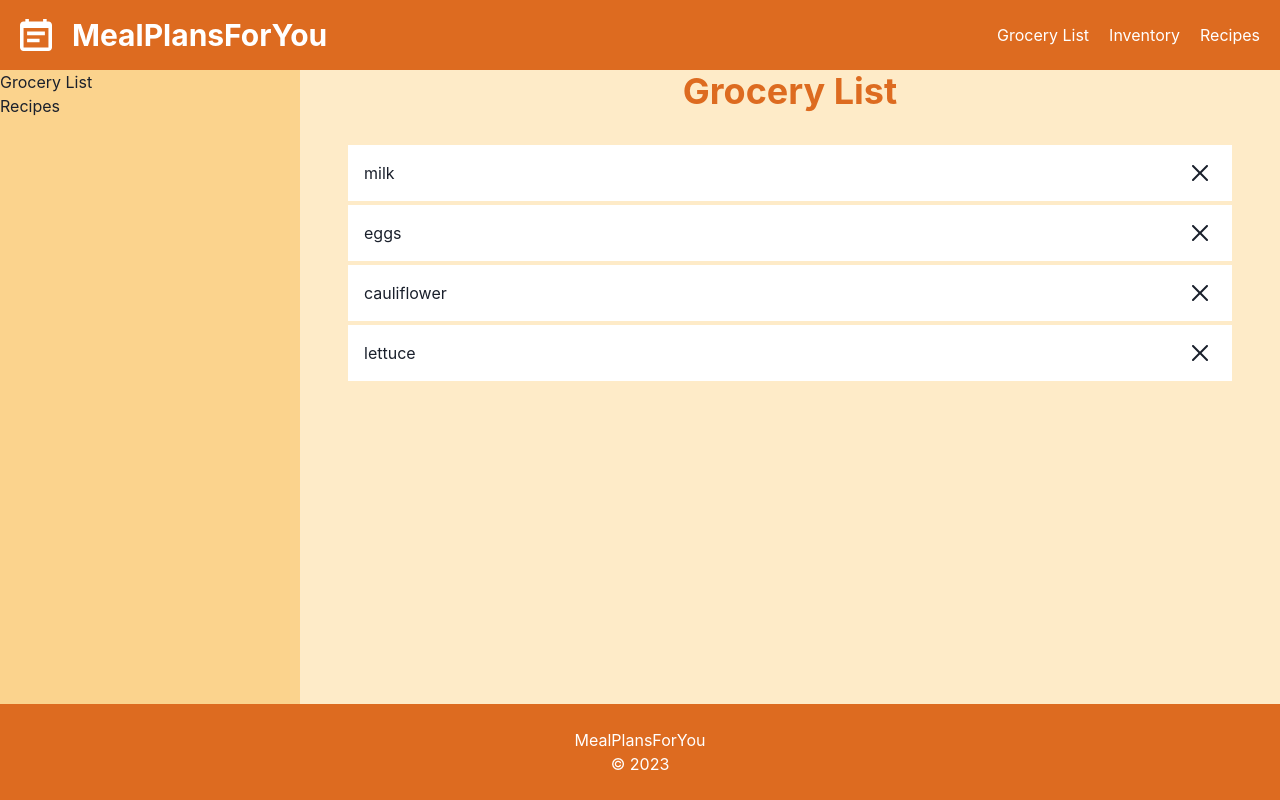
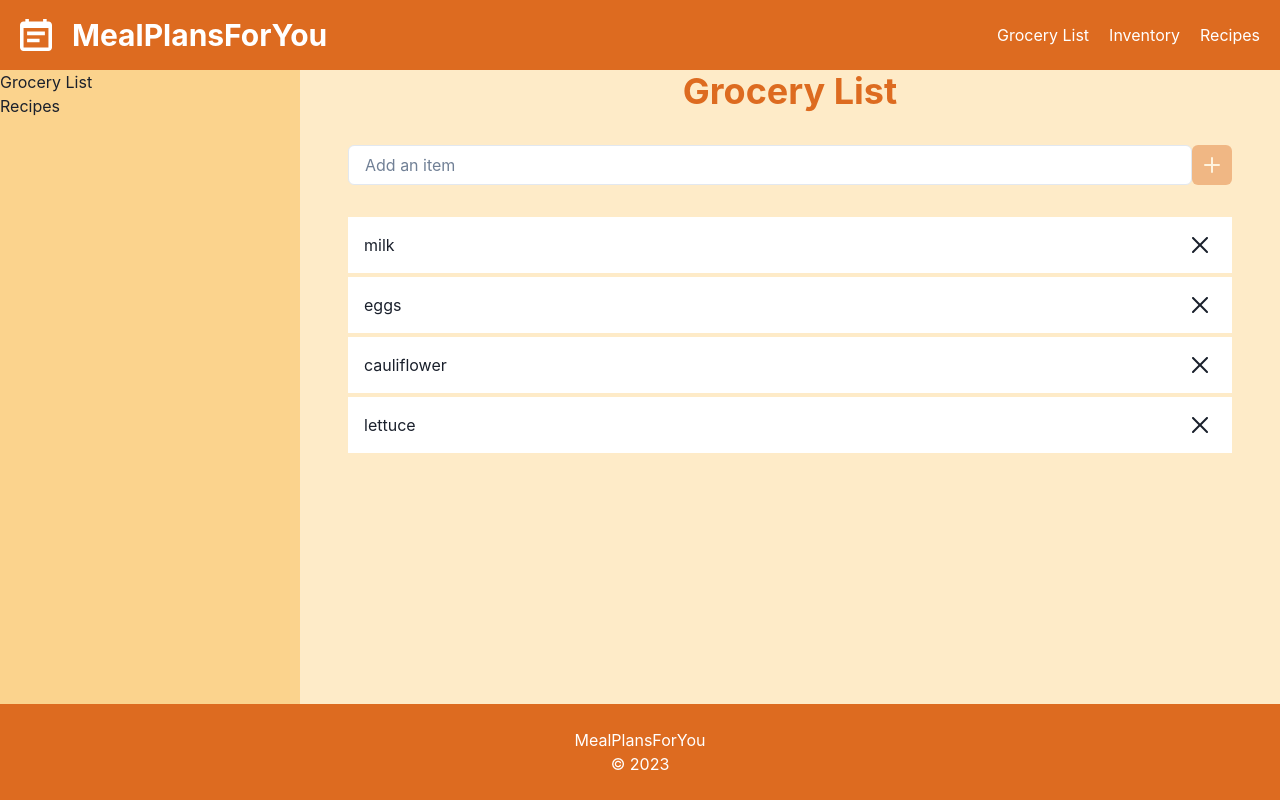
Before and after one commit to ccstar210/meal-planner-ui, a React (Create React App) app: page /grocery in a window 1280 px wide. Built offline with nearby package versions, Linux system fonts and the light colour scheme; data requests are answered from the project's data file.

Commit message:
Added add grocery item functionality with disabled button on empty input

```diff
--- /dev/null
+++ b/src/components/grocery/AddGroceryItemForm.jsx
@@ -0,0 +1,40 @@
+import { AddIcon } from '@chakra-ui/icons';
+import { HStack, IconButton, Input } from '@chakra-ui/react';
+import { useState } from 'react';
+import PropTypes from 'prop-types';
+
+export default function AddGroceryItemForm({ onAdd }) {
+  const [groceryItem, setGroceryItem] = useState('');
+
+  const handleSubmit = (e) => {
+    e.preventDefault();
+    onAdd(groceryItem);
+    setGroceryItem('');
+  };
+
+  return (
+    <form onSubmit={handleSubmit}>
+      <HStack marginTop={8} px="2em" spacing="0">
+        <Input
+          variant="outline"
+          placeholder="Add an item"
+          focusBorderColor="orange.500"
+          bg="white"
+          value={groceryItem}
+          onChange={(e) => setGroceryItem(e.target.value)}
+        />
+        <IconButton
+          colorScheme="orange"
+          aria-label="Add grocery item"
+          type="submit"
+          isDisabled={groceryItem === ''}
+          icon={<AddIcon />}
+        />
+      </HStack>
+    </form>
+  );
+}
+
+AddGroceryItemForm.propTypes = {
+  onAdd: PropTypes.func.isRequired,
+};
--- a/src/pages/Grocery.jsx
+++ b/src/pages/Grocery.jsx
@@ -1,6 +1,7 @@
 import { Container, Heading } from '@chakra-ui/react';
 import { useEffect, useState } from 'react';
 import GroceryList from '../components/grocery/GroceryList';
+import AddGroceryItemForm from '../components/grocery/AddGroceryItemForm';
 
 export default function Grocery() {
   const [groceryList, setGroceryList] = useState(null);
@@ -14,6 +15,10 @@ export default function Grocery() {
         setGroceryList(data);
       });
   }, []);
+
+  const handleAdd = (groceryItem) => {
+    alert(groceryItem);
+  };
 
   const handleCheck = (id) => {
     const updatedList = groceryList.map((grocery) => {
@@ -29,6 +34,8 @@ export default function Grocery() {
   return (
     <Container textAlign="center" maxW="container.lg">
       <Heading color="orange.500">Grocery List</Heading>
+      <AddGroceryItemForm onAdd={handleAdd} />
+      {!groceryList && 'No items'}
       {groceryList && (
         <GroceryList
           groceryList={groceryList}
```
